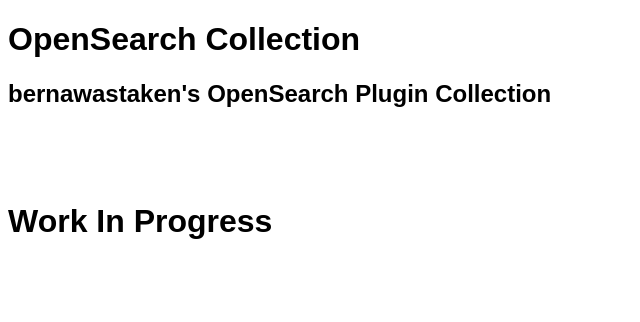
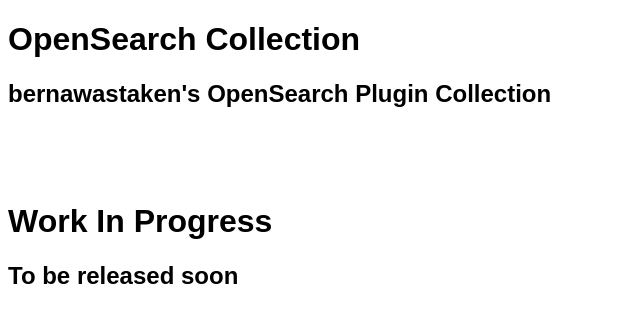
Before and after one commit to bernawastaken/opensearch-collection, a plain HTML site: page index.html in a window 1280 px wide. Shown: the whole page, without its empty margins (0-640 px from the left). Drawn offline with Linux system fonts and the light colour scheme.

Commit message:
Update index.html

```diff
--- a/index.html
+++ b/index.html
@@ -23,5 +23,6 @@
     <br><br><br>
 
     <h1>Work In Progress</h1>
+    <h2>To be released soon</h2>
   </body>
 </html>
```
